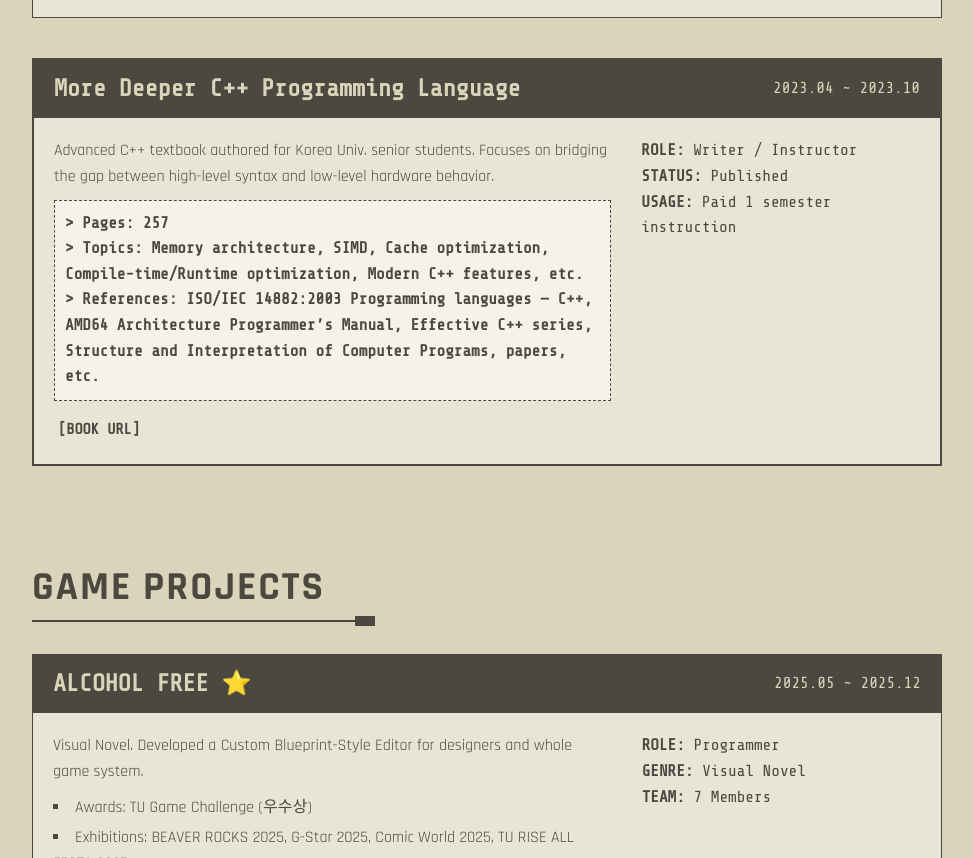
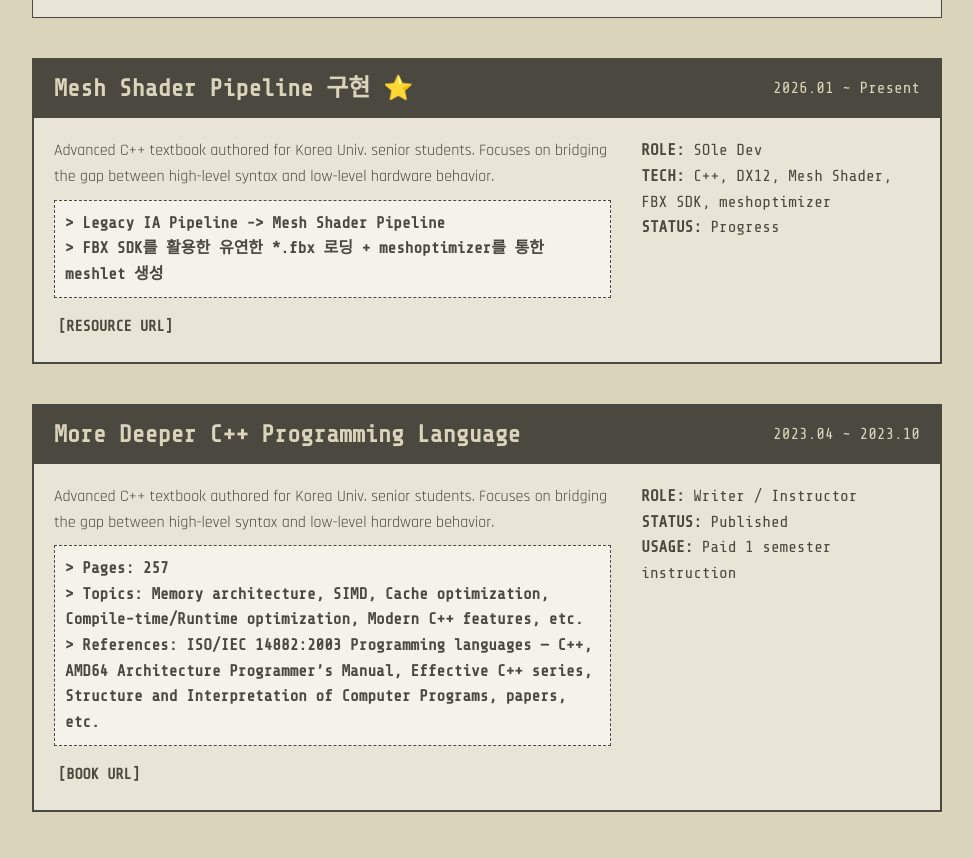
Before and after one commit to HyunsuYu/HyunsuYu.github.io, a plain HTML site: page index.html in a window 1280 px wide. Shown: the part 939-1797 px from the top of the page, without its empty margins (278-1251 px from the left). Drawn offline with nearby package versions, Linux system fonts and the light colour scheme.

Commit message:
Post - Mesh Shader Pipeline

```diff
--- a/index.html
+++ b/index.html
@@ -744,6 +744,30 @@
                         <p><strong>ROLE:</strong> Solo Dev</p>
                         <p><strong>TECH:</strong> C#, Parallelism</p>
                         <p><strong>STATUS:</strong> Completed</p>
+                    </div>
+                </div>
+            </article>
+
+            <article class="project-card" style="border: 2px solid var(--text-color);" onclick="openModal('meshshader')">
+                <div class="project-header">
+                    <span class="project-title">Mesh Shader Pipeline 구현 ⭐</span>
+                    <span class="mono">2026.01 ~ Present</span>
+                </div>
+                <div class="project-body">
+                    <div class="project-content">
+                        <p>Advanced C++ textbook authored for Korea Univ. senior students. Focuses on bridging the gap between high-level syntax and low-level hardware behavior.</p>
+                        <div class="highlight-stat mono">
+                            <p>> Legacy IA Pipeline -> Mesh Shader Pipeline</p>
+                            <p>> FBX SDK를 활용한 유연한 *.fbx 로딩 + meshoptimizer를 통한 meshlet 생성</p>
+                        </div>
+                        <div class="project-links">
+                            <a href="https://drive.google.com/drive/folders/1Cn0udL8k-LEFIsyFWisXQVbRnvi_2SFT?usp=sharing" target="_blank" onclick="event.stopPropagation()">[RESOURCE URL]</a>
+                        </div>
+                    </div>
+                    <div class="project-meta mono">
+                        <p><strong>ROLE:</strong> SOle Dev</p>
+                        <p><strong>TECH:</strong> C++, DX12, Mesh Shader, FBX SDK, meshoptimizer</p>
+                        <p><strong>STATUS:</strong> Progress</p>
                     </div>
                 </div>
             </article>
@@ -1270,6 +1294,35 @@
                     'https://lh3.googleusercontent.com/d/17sSseEoOyeKSCXno_9gpalXbTBvV3eP2',
                     'https://lh3.googleusercontent.com/d/1ep-KV6D6_WJzBHPgIJ8hT1wi1WZZXsVX',
                     'https://lh3.googleusercontent.com/d/1zVQrB0hqC0SYwmsCVasX0Bs4sRu9fSFU',
+                ]
+            },
+            'meshshader': {
+                title: 'Mesh Shader Pipeline 구현',
+                tags: ['Solo Dev', 'C++', 'DX12', 'meshoptimizer', 'FBX SDK'],
+                desc: `DirectX 12를 기반으로 차세대 렌더링 파이프라인인 Mesh Shader Pipeline을 직접 설계 및 구현한 프로젝트입니다.
+
+                기존의 고정된 Input Assembler(IA) 단계가 갖는 병목을 해소하고 지오메트리 처리의 유연성을 확보하기 위해, 언리얼 엔진 5의 Nanite와 유사한 Meshlet 구조를 도입했습니다.
+
+                FBX SDK를 통해 로드한 모델 데이터를 meshoptimizer로 전처리하여 최적화된 클러스터(Cluster)를 생성하고, 이를 런타임에서 Mesh Shader를 통해 고속으로 렌더링하는 파이프라인을 구축했습니다.`,
+                tech: ['DX12', 'Mesh Shader', 'meshoptimizer'],
+                challenges: `# Input Assembler(IA) 의존성 탈피:
+                - 기존의 Vertex Buffer 바인딩 방식 대신, 1개의 CBV(Camera Data)와 4개의 SRV(Vertices, Meshlet Info, Indices, Primitives)를 직접 바인딩하여 셰이더에서 Raw Data에 접근하는 구조 구현
+                # Meshlet 데이터 가공 파이프라인:
+                - **FBX SDK**를 활용하여 범용 *.fbx 파일 동적 로딩
+                - **meshoptimizer** 라이브러리를 연동해 Vertex Cache 효율을 고려한 Meshlet 단위 클러스터링(Clustering) 및 데이터 직렬화 수행
+                # 차세대 셰이더 스테이지 제어:
+                - IA/Vertex 대신 Mesh Shader 단계를 제어하여, GPU 하드웨어 구조에 더 친화적인 렌더링 로직 구현`,
+                achievements: [
+                    'DirectX 12 환경에서 Mesh Shader Pipeline 아키텍처 바닥부터 구현 (IA Pipeline 제거)',
+                    'FBX 모델 로더 및 meshoptimizer 기반의 자동화된 Meshlet 생성/변환 시스템 구축',
+                    'Meshlet 클러스터링 시각화(Debug View) 기능을 통해 지오메트리 분할 및 처리 로직 검증',
+                    '전통적인 Vertex Pipeline 대비 지오메트리 처리 효율 및 메모리 접근 패턴 최적화 연구 기반 마련'
+                ],
+                video: '',
+                images: [
+                    'https://lh3.googleusercontent.com/d/1UmkRW-Tjp-_INXw98wh0MJeohi5Hx8G-',
+                    'https://lh3.googleusercontent.com/d/1EL1vqrbs96enisJCK_u-FXedV5mr6EcS',
+                    'https://lh3.googleusercontent.com/d/1BtsxVaj1uNFQ2rkheULfgKAqEXA5SPfW'
                 ]
             },
             'book': {
```
